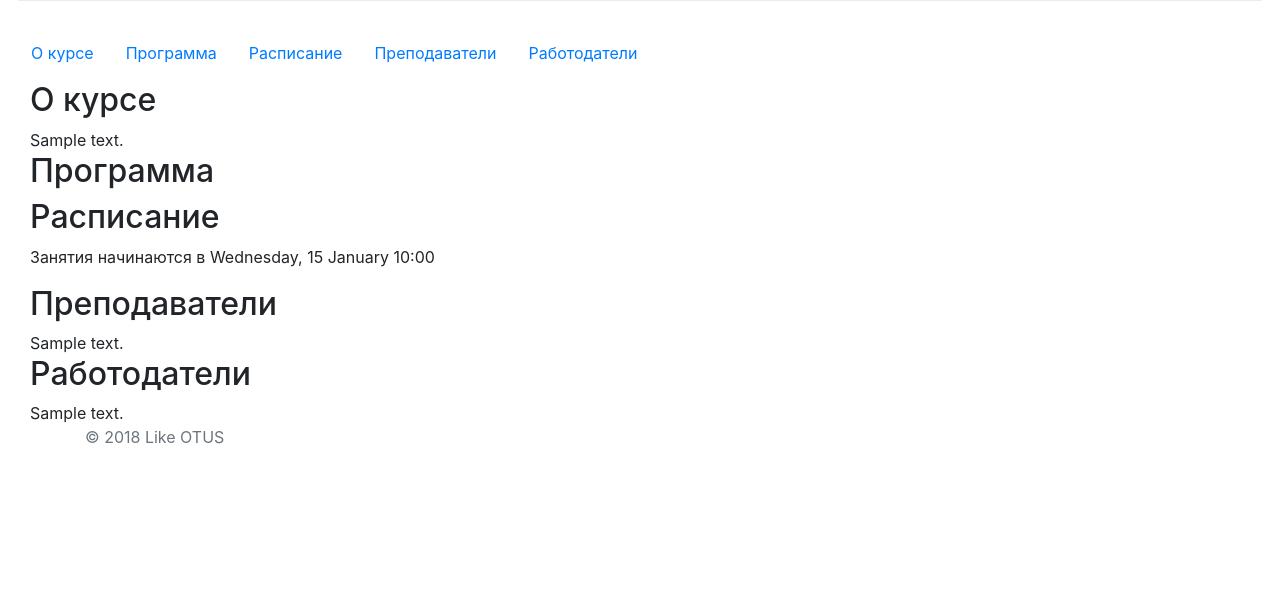
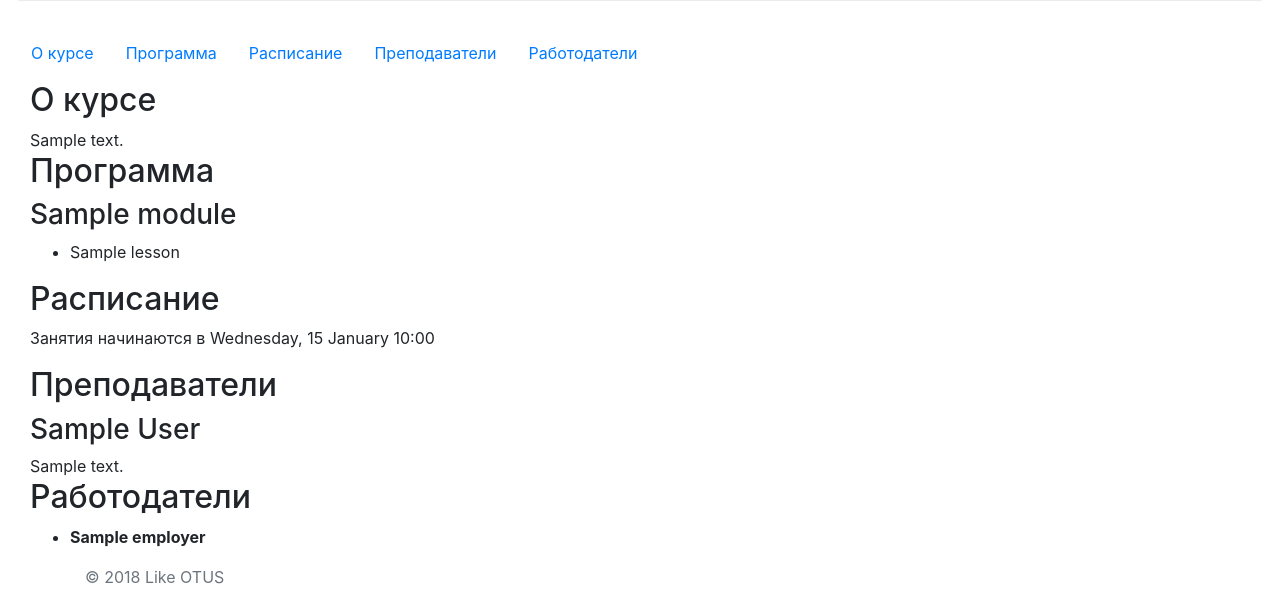
Before and after one commit to nikolnikon/otus_web_like_otus, a Django app: template courses/templates/courses/course_detail.html in a window 1280 px wide. Shown: the part 453-1042 px from the top of the page. Before the commit the page ends 897 px from the top, so only its background shows below. Run offline with Django 3.2, Linux system fonts and the light colour scheme; the template is opened without the code that fills it: most values are stand-ins (such as "Sample title", 1, 10 or a date in 2020); some libraries are stand-ins or nearby versions.

Commit message:
Сделал в первом приближении стрраницу с конкретным курсом

```diff
--- a/courses/templates/courses/course_detail.html
+++ b/courses/templates/courses/course_detail.html
@@ -32,27 +32,35 @@
         </div>
     </div>
     <nav class="nav">
-        <a class="nav-link" href="#">О курсе</a>
-        <a class="nav-link" href="#">Программа</a>
-        <a class="nav-link" href="#">Расписание</a>
-        <a class="nav-link" href="#">Преподаватели</a>
-        <a class="nav-link" href="#">Работодатели</a>
+        <a class="nav-link" href="#about">О курсе</a>
+        <a class="nav-link" href="#syllabus">Программа</a>
+        <a class="nav-link" href="#schedule">Расписание</a>
+        <a class="nav-link" href="#tutors">Преподаватели</a>
+        <a class="nav-link" href="#employers">Работодатели</a>
     </nav>
     <div class="container-fluid mt-2">
         <div class="row">
             <div class="col-12">
-                <h2>О курсе</h2>
+                <h2 id="about">О курсе</h2>
                 {{ course.description|safe }}
             </div>
         </div>
         <div class="row">
             <div class="col-12">
-                <h2>Программа</h2>
+                <h2 id="syllabus">Программа</h2>
+                {% for module in course.modules.all %}
+                    <h3>{{ module.name }}</h3>
+                    <ul>
+                    {% for lesson in module.lessons.all %}
+                        <li>{{ lesson.name }}</li>
+                    {% endfor %}
+                    </ul>
+                {% endfor %}
             </div>
         </div>
         <div class="row">
             <div class="col-12">
-                <h2>Расписание</h2>
+                <h2 id="schedule">Расписание</h2>
                 <p>
                     Занятия начинаются в {{ course.start_date|date:'l, d F H:i' }}
                 </p>
@@ -60,14 +68,21 @@
         </div>
         <div class="row">
             <div class="col-12">
-                <h2>Преподаватели</h2>
-                {{ course.description|safe }}
+                <h2 id="tutors">Преподаватели</h2>
+                {% for tutor in course.tutors.all %}
+                    <h3>{{ tutor.first_name }} {{ tutor.last_name }}</h3>
+                    {{ tutor.about|safe }}
+                {% endfor %}
             </div>
         </div>
         <div class="row">
             <div class="col-12">
-                <h2>Работодатели</h2>
-                {{ course.description }}
+                <h2 id="employers">Работодатели</h2>
+                <ul>
+                {% for employer in course.employers.all %}
+                    <li><strong>{{ employer.name }}</strong></li>
+                {% endfor %}
+                </ul>
             </div>
         </div>
     </div>
--- a/users/models.py
+++ b/users/models.py
@@ -3,5 +3,6 @@ from django.contrib.auth.models import AbstractUser
 
 
 class User(AbstractUser):
+    about = models.TextField(null=True, blank=True)
     is_student = models.BooleanField(default=False)
     is_tutor = models.BooleanField(default=False)
```
Also changed, not shown: courses/models.py (+9 -3 lines), users/admin.py (+13 -1 lines).
